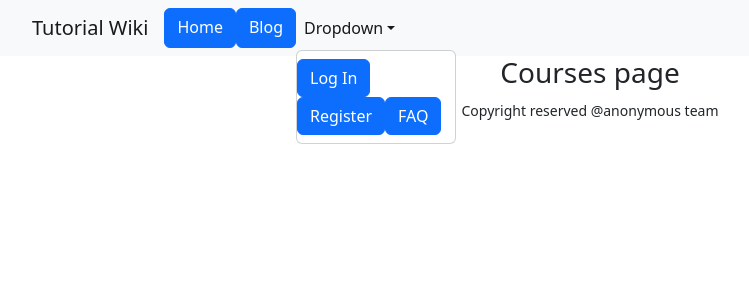
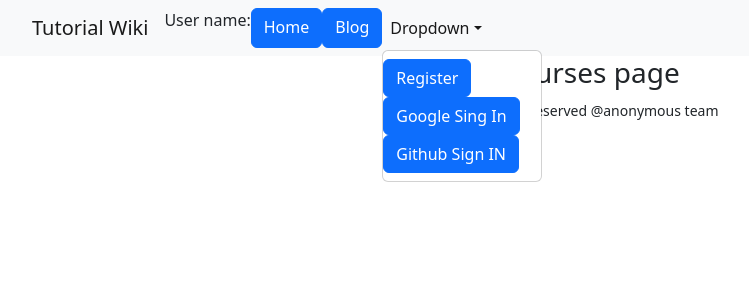
Before and after one commit to Ifazo/learning-platform-client, a React (Create React App) app: page / in a window 1280 px wide. Both pictures are taken after a click on the button "Dropdown". Shown: the top 300 px of the page, without its empty margins (50-799 px from the left). Built offline with nearby package versions, Linux system fonts and the light colour scheme.

Commit message:
github auth added

```diff
--- a/src/components/Header.js
+++ b/src/components/Header.js
@@ -4,18 +4,26 @@ import Nav from 'react-bootstrap/Nav';
 import Navbar from 'react-bootstrap/Navbar';
 import NavDropdown from 'react-bootstrap/NavDropdown';
 import { Link } from 'react-router-dom';
-import { getAuth, GoogleAuthProvider, signInWithPopup } from 'firebase/auth'
+import { getAuth, GithubAuthProvider, GoogleAuthProvider, signInWithPopup } from 'firebase/auth'
 import app from '../firebase/firebaseConfig'
+import { useState } from 'react';
 const auth = getAuth(app);
 
 const Header = () => {
 
-  const provider = new GoogleAuthProvider();
+  const [user, setUser] = useState({
+
+  })
+
+  const googleProvider = new GoogleAuthProvider();
+  const githubProvider = new GithubAuthProvider();
+
 
   const handleGoogleSignIn = () => {
-    signInWithPopup(auth, provider)
+    signInWithPopup(auth, googleProvider)
       .then(result => {
         const user = result.user;
+        setUser(user);
         console.log(user.displayName);
       })
       .catch(error => {
@@ -23,20 +31,43 @@ const Header = () => {
     })
   }
 
+  const handleGithubSignIn = () => {
+    signInWithPopup(auth, githubProvider)
+      .then(result => {
+        const user = result.user;
+        setUser(user);
+        console.log(user);
+      })
+      .catch(error => {
+        console.error(error);
+      })
+  }
+
     return (
         <div>
     <Navbar bg="light" expand="lg">
       <Container>
-        <Navbar.Brand to="/">Tutorial Wiki</Navbar.Brand>
+            <Navbar.Brand to="/">Tutorial Wiki</Navbar.Brand>
+            <div className='d-flex'>
+              <p>User name: {user.displayName}</p>
+                <img className='rounded-circle' src={user.photoURL} alt="" />
+            </div>
+
         <Navbar.Toggle aria-controls="basic-navbar-nav" />
         <Navbar.Collapse id="basic-navbar-nav">
           <Nav className="me-auto">
                 <Link className='btn btn-primary' to="/">Home</Link>
                 <Link className='btn btn-primary' to="/blog">Blog</Link>
             <NavDropdown title="Dropdown" id="basic-nav-dropdown">
-                  <Link onClick={handleGoogleSignIn} className='btn btn-primary' to="/login">Log In</Link>
                   <Link className='btn btn-primary' to="/register">Register</Link>
-                  <Link className='btn btn-primary' to="#action/3.3">FAQ</Link>
+
+                  {user.uid ?
+                    <button className='btn btn-primary' >Sign Out</button> :
+                    <>
+                      <button className='btn btn-primary' onClick={handleGoogleSignIn}>Google Sing In</button>
+                      <button className='btn btn-primary' onClick={handleGithubSignIn}>Github Sign IN</button>
+                    </>
+                  }
             </NavDropdown>
           </Nav>
         </Navbar.Collapse>
```
